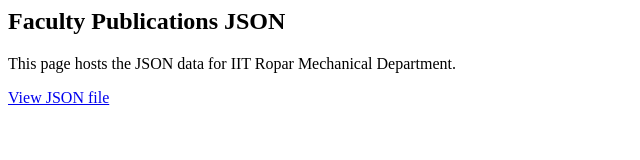
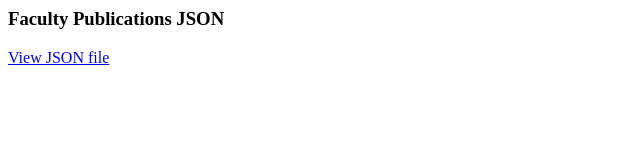
Before and after one commit to mechiitrpr/faculty-publications, a plain HTML site: page index.html in a window 1280 px wide. Shown: the whole page, without its empty margins (0-640 px from the left). Drawn offline with Linux system fonts and the light colour scheme.

Commit message:
Update index.html

```diff
--- a/index.html
+++ b/index.html
@@ -1,3 +1,2 @@
-<h2>Faculty Publications JSON</h2>
-<p>This page hosts the JSON data for IIT Ropar Mechanical Department.</p>
-<p><a href="faculty_publications.json">View JSON file</a></p>
+<h3>Faculty Publications JSON</h3>
+<a href="faculty_publications.json">View JSON file</a>
```
